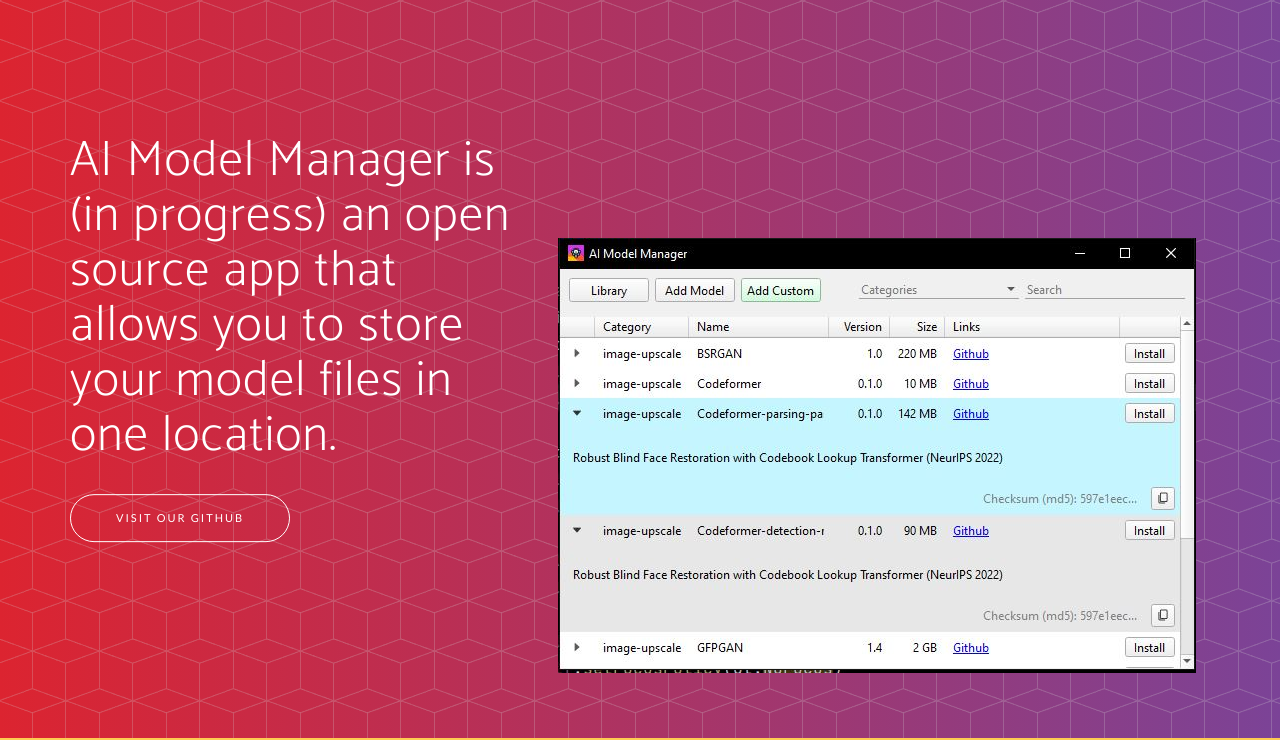
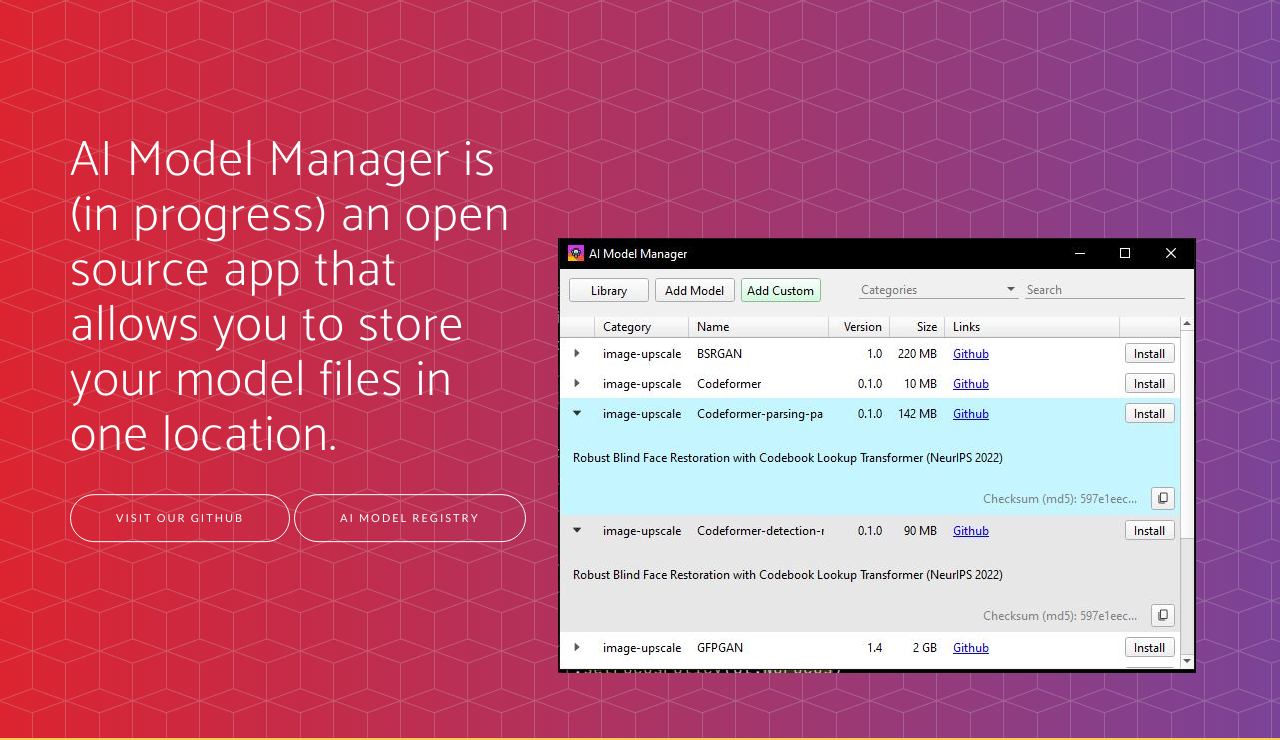
Before and after one commit to ai-models/ai-model-manager-web, a website: page index.html in a window 1280 px wide. Shown: the part 62-802 px from the top of the page. Drawn offline with nearby package versions, Linux system fonts and the light colour scheme; a web font is replaced by a local one.

Commit message:
quick edits

```diff
--- a/index.html
+++ b/index.html
@@ -79,6 +79,7 @@
                         <div class="header-content-inner">
                             <h1>AI Model Manager is (in progress) an open source app that allows you to store your model files in one location.</h1>
                             <a href="https://github.com/visioninit" class="btn btn-outline btn-xl page-scroll">Visit our Github</a>
+                            <a href="https://aimodels.org" class="btn btn-outline btn-xl page-scroll">AI Model Registry</a>
                         </div>
                     </div>
                 </div>
```
